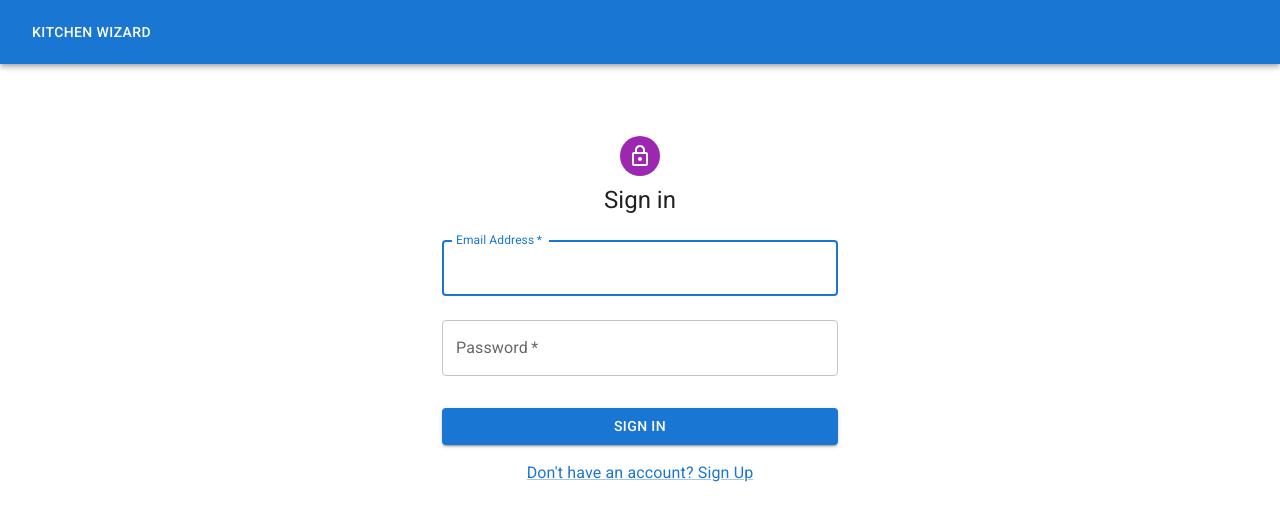
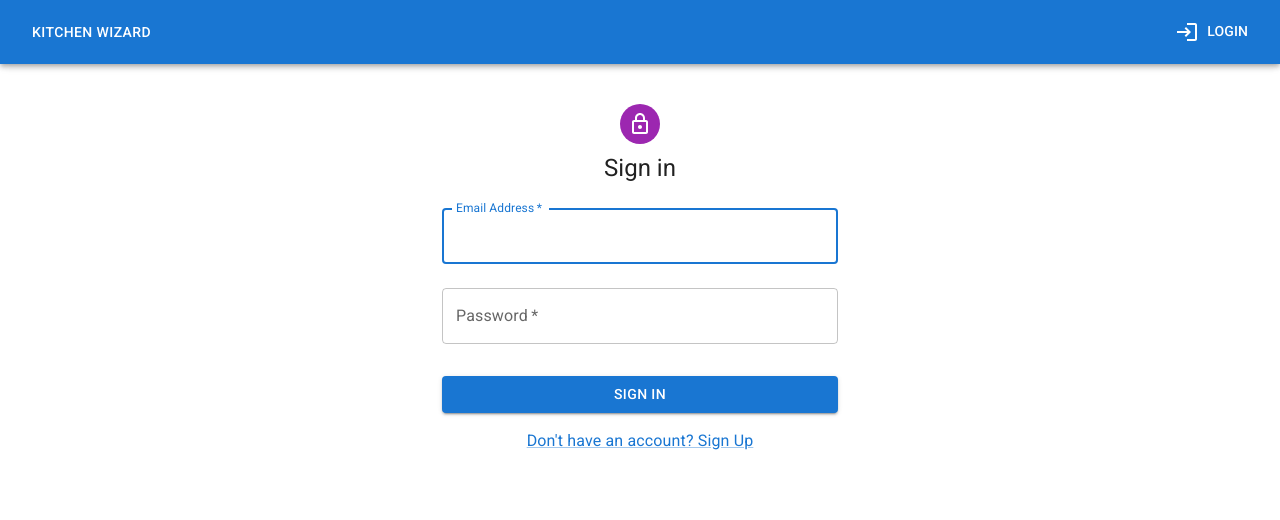
Before and after one commit to kriskrystev/kitchen-wizard-front, a React (Create React App) app: page /auth/sign-in in a window 1280 px wide. Shown: the top 520 px of the page. Built offline with nearby package versions, Linux system fonts and the light colour scheme.

Commit message:
Implement the login and logout buttons;

```diff
--- a/src/App.tsx
+++ b/src/App.tsx
@@ -9,7 +9,7 @@ function App() {
 
 			<Navbar/>
 
-			<Container component="main">
+			<Container component="main" sx={{mt: 12}}>
 				<Outlet/>
 			</Container>
 		</>
--- a/src/components/layout/Navbar.tsx
+++ b/src/components/layout/Navbar.tsx
@@ -1,26 +1,38 @@
 import { AppBar, Box, Button, Toolbar, Typography } from "@mui/material";
 import React from "react";
 import { Link } from "react-router-dom";
+import { useAppDispatch, useAppSelector } from "../../app/hooks";
+import { selectAuthenticatedUser } from "../../app/auth/authSelectors";
+import { Login as LoginIcon, Logout as LogoutIcon } from "@mui/icons-material";
+import { logout } from "../../app/auth/authSlice";
 
-function Navbar(props: any) {
+function Navbar() {
+	const { accessToken } = useAppSelector(selectAuthenticatedUser);
+	const dispatch = useAppDispatch();
+
+	const handleLogout = () => {
+		debugger;
+		dispatch(logout());
+	}
+
 	return (
 		<Box>
-			<AppBar position="static">
+			<AppBar position="fixed">
 				<Toolbar>
 					<Typography variant="h6" component="div" sx={{ flexGrow: 1 }}>
 						<Button color="inherit" component={Link} to="/">Kitchen Wizard</Button>
 					</Typography>
-					{/* {
-						!props.accessToken ?
-							<Button color="inherit" component={Link} to="/login">
+					{
+						!accessToken ?
+							<Button color="inherit" component={Link} to="/auth/sign-in">
 								<LoginIcon/>
 								<Typography variant="subtitle2" ml={1}>Login</Typography>
 							</Button> :
-							<Button color="inherit" onClick={props.onUserLogout}>
+							<Button color="inherit" onClick={handleLogout}>
 								<Typography variant="subtitle2" mr={1}>Logout</Typography>
 								<LogoutIcon/>
 							</Button>
-					} */}
+					}
 				</Toolbar>
 			</AppBar>
 		</Box>
```
